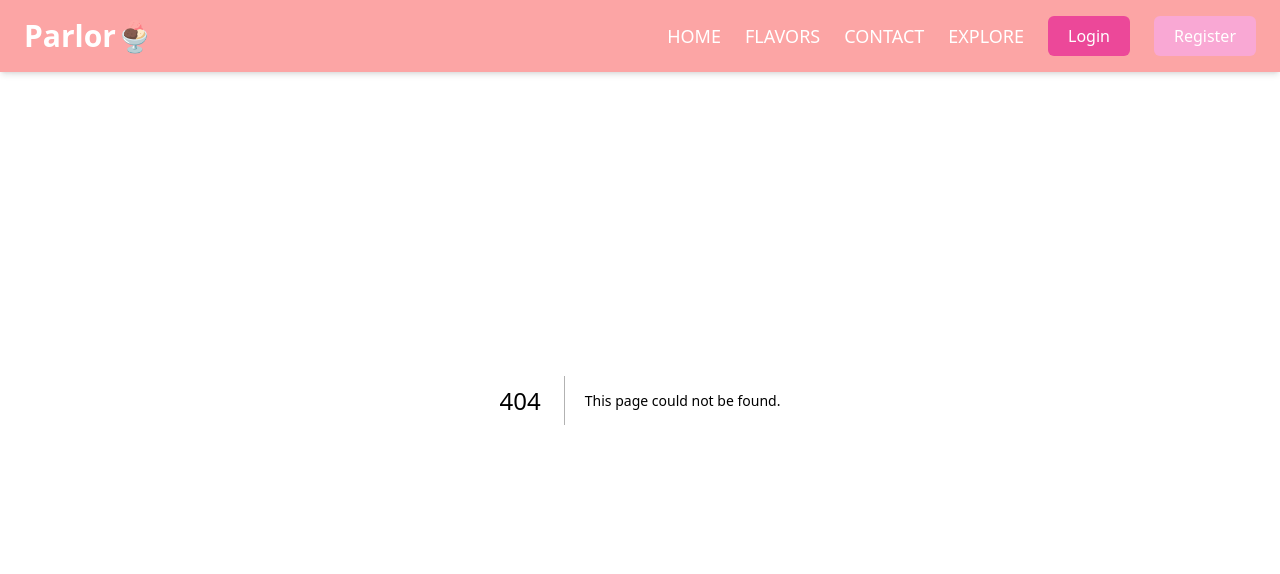
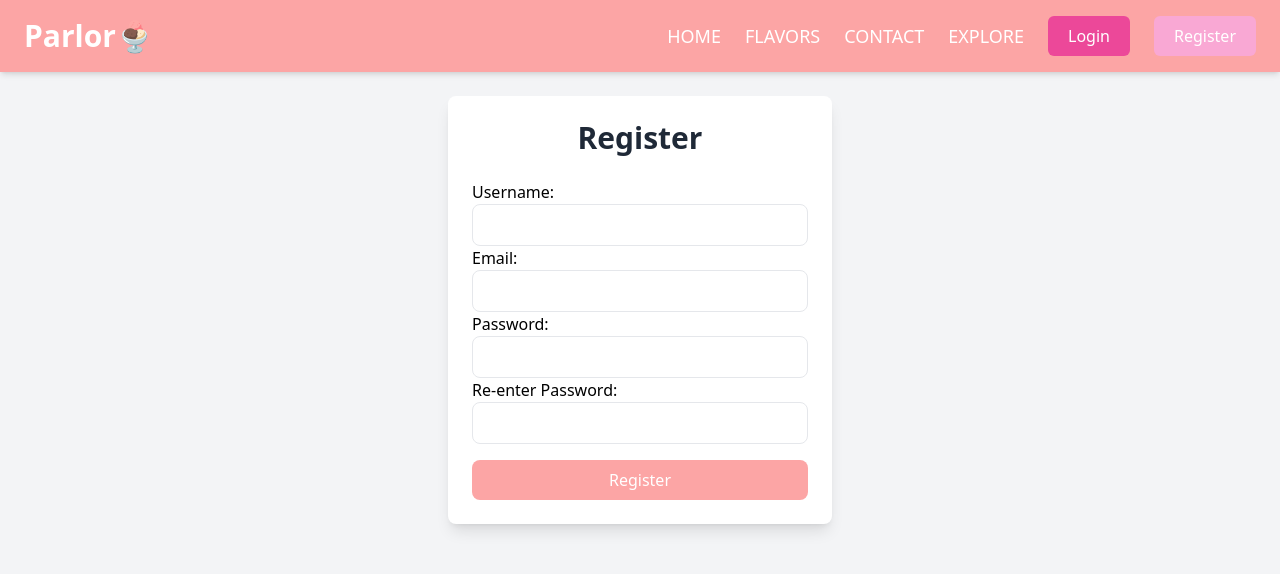
Before and after one commit to yashasvini2003/capstone_icecream, a Next.js app in the folder Frontend/my-app/: page /register in a window 1280 px wide. Before the commit this address had no page. Shown: the top 574 px of the page. Built offline with nearby package versions, Linux system fonts and the light colour scheme.

Commit message:
Added files from project repo

```diff
--- a/Frontend/my-app/app/globals.css
+++ b/Frontend/my-app/app/globals.css
@@ -1,4 +1,3 @@
 @tailwind base;
 @tailwind components;
-
 @tailwind utilities;
--- /dev/null
+++ b/Frontend/my-app/app/login/page.js
@@ -0,0 +1,85 @@
+'use client';
+
+import { useState } from "react";
+import { useRouter } from "next/navigation";
+
+export default function Login() {
+    const [username, setUsername] = useState("");
+    const [password, setPassword] = useState("");
+    const router = useRouter();
+
+    const handleSubmit = async (e) => {
+        e.preventDefault();
+
+        try {
+            const response = await fetch('http://localhost:8080/api/users/login', {
+                method: 'POST',
+                headers: {
+                    'Content-Type': 'application/json'
+                },
+                body: JSON.stringify({ username, password })
+            });
+
+            const data = await response.json();
+
+            if (!response.ok) {
+                throw new Error(data.error || 'Login failed');
+            }
+
+            // console.log(data);
+
+            // Save the token to localStorage
+            localStorage.setItem('token', data.token);
+
+            router.push('/');
+            window.location.reload();
+
+        } catch (error) {
+            alert(`Login Error: ${error.message}`);
+        }
+    };
+
+    return (
+        <div className="bg-gray-100 p-24">
+            <div className="max-w-sm mx-auto bg-white shadow-lg rounded-lg p-6">
+                <h1 className="text-3xl font-bold text-center text-gray-800 mb-6">
+                    Login
+                </h1>
+                <form onSubmit={handleSubmit}>
+                    <div>
+                        <label>
+                            Username:
+                        </label>
+                        <input
+                            type="text"
+                            id="username"
+                            value={username}
+                            onChange={(e) => setUsername(e.target.value)}
+                            className="w-full px-3 py-2 border rounded-lg"
+                            required
+                        />
+                    </div>
+                    <div>
+                    <label>
+                            Password:
+                        </label>
+                        <input
+                            type="password"
+                            id="password"
+                            value={password}
+                            onChange={(e) => setPassword(e.target.value)}
+                            className="w-full px-3 py-2 border rounded-lg"
+                            required
+                        />
+                    </div>
+                    <button
+                        type="submit"
+                        className="w-full bg-red-300 text-white py-2 px-4 rounded-lg hover:bg-red-500 mt-4"
+                    >
+                        Log In
+                    </button>
+                </form>
+            </div>
+        </div>
+    );
+}
--- /dev/null
+++ b/Frontend/my-app/app/register/page.js
@@ -0,0 +1,118 @@
+'use client';
+
+import { useState } from "react";
+import { useRouter } from "next/navigation";
+
+export default function Register() {
+    const [username, setUsername] = useState("");
+    const [email, setEmail] = useState("");
+    const [password, setPassword] = useState("");
+    const [passwordConfirm, setPasswordConfirm] = useState("");
+
+    const router = useRouter();
+
+    const handleSubmit = async (e) => {
+        e.preventDefault();
+        // console.log(`Submitted username: ${username},
+        //     password: ${password},
+        //     passwordConfirm: ${passwordConfirm},
+        //     email: ${email}`)
+
+
+        try {
+            if (!(password === passwordConfirm)) {
+                throw new Error('Passwords do not match, try again.')
+            }
+
+            const response = await fetch('http://localhost:8080/api/users/register', {
+                method: 'POST',
+                headers: {
+                    'Content-Type': 'application/json'
+                },
+                body: JSON.stringify({ username, email, password })
+            });
+
+            const data = await response.json();
+
+            if (!response.ok) {
+                throw new Error(data.error || 'Register failed');
+            }
+
+            router.push('/login');
+            alert("Registraion Successful. Enter your details again to login.")
+
+        } catch (error) {
+            alert(`Register Error: ${error.message}`);
+        }
+    };
+
+    return (
+        <div className="bg-gray-100 p-24">
+            <div className="max-w-sm mx-auto bg-white shadow-lg rounded-lg p-6">
+                <h1 className="text-3xl font-bold text-center text-gray-800 mb-6">
+                    Register
+                </h1>
+                <form onSubmit={handleSubmit}>
+                    <div>
+                        <label>
+                            Username:
+                        </label>
+                        <input
+                            type="text"
+                            id="username"
+                            value={username}
+                            onChange={(e) => setUsername(e.target.value)}
+                            className="w-full px-3 py-2 border rounded-lg"
+                            required
+                        />
+                    </div>
+                    <div>
+                        <label>
+                            Email:
+                        </label>
+                        <input
+                            type="email"
+                            id="email"
+                            value={email}
+                            onChange={(e) => setEmail(e.target.value)}
+                            className="w-full px-3 py-2 border rounded-lg"
+                            required
+                        />
+                    </div>
+                    <div>
+                    <label>
+                            Password:
+                        </label>
+                        <input
+                            type="password"
+                            id="password"
+                            value={password}
+                            onChange={(e) => setPassword(e.target.value)}
+                            className="w-full px-3 py-2 border rounded-lg"
+                            required
+                        />
+                    </div>
+                    <div>
+                    <label>
+                            Re-enter Password:
+                        </label>
+                        <input
+                            type="password"
+                            id="passwordConfirm"
+                            value={passwordConfirm}
+                            onChange={(e) => setPasswordConfirm(e.target.value)}
+                            className="w-full px-3 py-2 border rounded-lg"
+                            required
+                        />
+                    </div>
+                    <button
+                        type="submit"
+                        className="w-full bg-red-300 text-white py-2 px-4 rounded-lg hover:bg-red-500 mt-4"
+                    >
+                        Register
+                    </button>
+                </form>
+            </div>
+        </div>
+    );
+}
--- a/Frontend/my-app/app/styles.css
+++ b/Frontend/my-app/app/styles.css
@@ -12,10 +12,14 @@
     bottom: 0;
     width: 0;
     height: 2px;
-    background-color: red;
+    background-color: darkred;
     transition: width 0.3s ease;
   }
 
   .underline-link:hover::after {
     width: 100%;
   }
+
+  .underline-link:hover {
+    color: #db2777
+  }
--- a/Frontend/my-app/components/Footer.js
+++ b/Frontend/my-app/components/Footer.js
@@ -32,7 +32,7 @@ const Footer = () => {
           <div className="flex flex-wrap justify-center gap-6 mb-6 font-medium">
             <Link href="/" className="underline-link">ABOUT US</Link>
             <Link href="/" className="underline-link">OUR SPECIALS</Link>
-            <Link href="/test" className="underline-link">FULL MENU</Link>
+            <Link href="/" className="underline-link">FULL MENU</Link>
             <Link href="/" className="underline-link">PROMOTIONS</Link>
             <Link href="/" className="underline-link">CONTACT US</Link>
           </div>
--- a/Frontend/my-app/components/NavBar.js
+++ b/Frontend/my-app/components/NavBar.js
@@ -1,7 +1,7 @@
 'use client';
 
 import Link from 'next/link';
-import { useState } from 'react';
+import { useState, useEffect } from 'react';
 import {
   MdMenu,
   MdClose,
@@ -16,18 +16,45 @@ import {
 import { FaShoppingCart } from "react-icons/fa";
 import '../app/styles.css'
 import { useRouter } from 'next/navigation';
+import { jwtDecode } from 'jwt-decode';
 
 const NavBar = () => {
   const [isMenuOpen, setIsMenuOpen] = useState(false);
   const [isProfileDropdownOpen, setIsProfileDropdownOpen] = useState(false);
   const [isLoggedIn, setIsLoggedIn] = useState(false);
+  const [username, setUsername] = useState('');
   const router = useRouter();
 
+  useEffect(() => {
+    const token = localStorage.getItem('token');
+    if (token) {
+      setIsLoggedIn(true);
+      try {
+        const decoded = jwtDecode(token);
+        console.log('Decoded token:', decoded);
+        setUsername(decoded.username || 'User');
+      } catch (err) {
+        console.error('Invalid token', err);
+        localStorage.removeItem('token');
+        setIsLoggedIn(false);
+      }
+    }
+  }, []);
+
   const handleLogout = () => {
+    localStorage.removeItem('token');
     setIsLoggedIn(false);
     setIsMenuOpen(false);
     setIsProfileDropdownOpen(false);
     router.push('/');
+  };
+
+  const handleLoginClick = () => {
+    router.push('/login');
+  };
+
+  const handleRegisterClick = () => {
+    router.push('/register');
   };
 
   return (
@@ -45,7 +72,7 @@ const NavBar = () => {
         {/* Navigation Links */}
         <div className="hidden md:flex items-center space-x-6">
           <Link href="/" className="underline-link">HOME</Link>
-          <Link href="/test" className="underline-link">FLAVORS</Link>
+          <Link href="/" className="underline-link">FLAVORS</Link>
           <Link href="/" className="underline-link">CONTACT</Link>
           <Link href="/" className="underline-link">EXPLORE</Link>
 
@@ -56,7 +83,7 @@ const NavBar = () => {
                 onClick={() => setIsProfileDropdownOpen(!isProfileDropdownOpen)}
               >
                 <span className="text-pink-600 font-semibold bg-white p-2 rounded-lg flex items-center">
-                    TestUser
+                    {username}
                     {isProfileDropdownOpen ? <MdArrowDropUp className="ml-2" /> : <MdArrowDropDown className="ml-2" />}
                 </span>
               </div>
@@ -88,12 +115,12 @@ const NavBar = () => {
             </div>
           ) : (
             <>
-              <button onClick={() => setIsLoggedIn(true)} className="bg-pink-500 text-white px-5 py-2 rounded-md hover:bg-pink-600 transition">
+              <button onClick={handleLoginClick} className="bg-pink-500 text-white px-5 py-2 rounded-md hover:bg-pink-600 transition">
                 Login
               </button>
-              <Link href="/" className="bg-pink-300 text-white px-5 py-2 rounded-md hover:bg-pink-400 transition">
+              <button onClick={handleRegisterClick} className="bg-pink-300 text-white px-5 py-2 rounded-md hover:bg-pink-400 transition">
                 Register
-              </Link>
+              </button>
             </>
           )}
         </div>
@@ -125,7 +152,7 @@ const NavBar = () => {
             {isLoggedIn ? (
               <>
                 <Link href="/" onClick={() => setIsMenuOpen(false)} className="flex items-center space-x-2 py-2 hover:text-pink-600">
-                  <MdPerson /> <span className>Profile</span>
+                  <MdPerson /> <span>Profile</span>
                 </Link>
                 <Link href="/" onClick={() => setIsMenuOpen(false)} className="flex items-center space-x-2 py-2 hover:text-pink-600">
                   <FaShoppingCart /> <span>Shopping Carts</span>
@@ -145,10 +172,10 @@ const NavBar = () => {
               </>
             ) : (
               <>
-                <button onClick={() => setIsLoggedIn(true)} className="bg-pink-500 text-white py-3 text-center rounded-full hover:bg-pink-600">
+                <button onClick={handleLoginClick} className="bg-pink-500 text-white py-3 text-center rounded-full hover:bg-pink-600">
                   Login
                 </button>
-                <button className="bg-pink-300 text-white py-3 text-center rounded-full hover:bg-pink-400">
+                <button onClick={handleRegisterClick} className="bg-pink-300 text-white py-3 text-center rounded-full hover:bg-pink-400">
                   Register
                 </button>
               </>
--- a/Frontend/my-app/package.json
+++ b/Frontend/my-app/package.json
@@ -10,8 +10,9 @@
   },
   "dependencies": {
     "express": "^4.21.2",
+    "jwt-decode": "^4.0.0",
     "lucide-react": "^0.484.0",
-    "next": "^15.2.4",
+    "next": "^15.1.7",
     "react": "^19.0.0",
     "react-dom": "^19.0.0",
     "react-icons": "^5.5.0"
```
Also changed, not shown: 1 other file (tests, documents, lock files or other folders).
